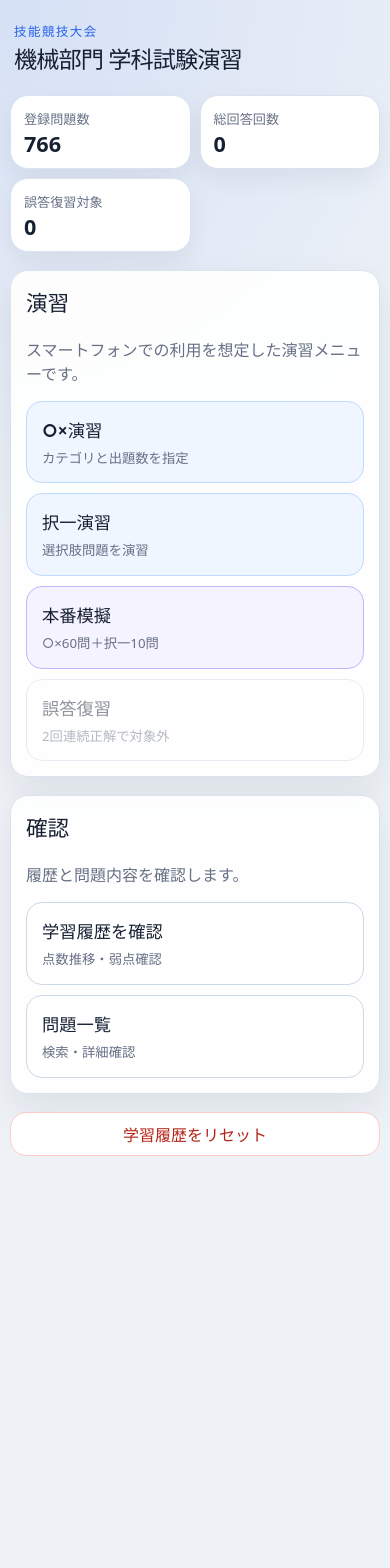
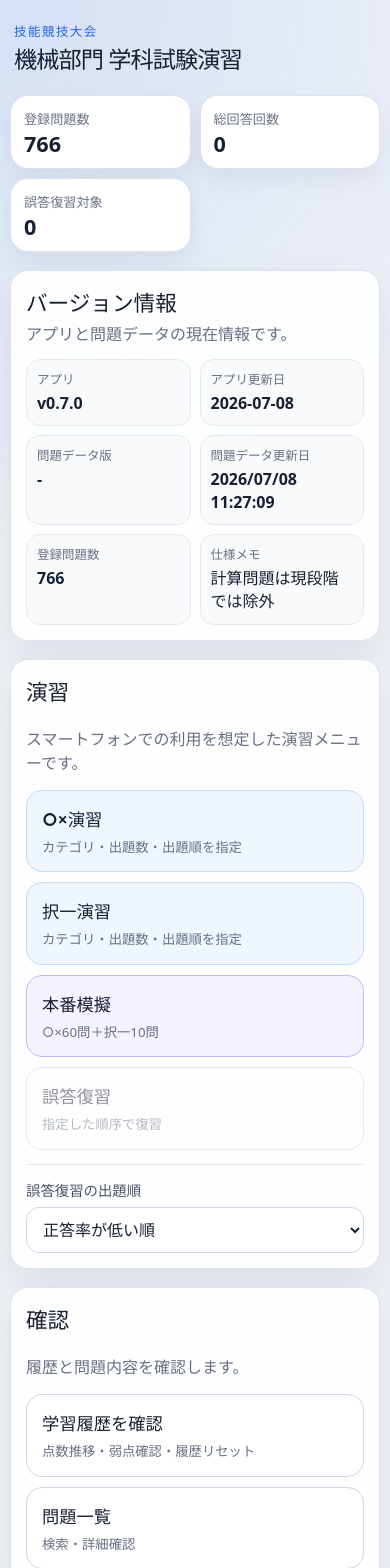
Before and after one commit to komatsu-koriyama/kikai-gakka-exam, a React (Vite) app: page / in a window 390 px wide. Shown: the top 1568 px of the page. Before the commit the page ends 1166 px from the top, so only its background shows below. Built offline with nearby package versions, Linux system fonts and the light colour scheme.

Commit message:
Implement practice ordering, missed review, reset ranges, and version info

```diff
--- a/src/App.css
+++ b/src/App.css
@@ -102,7 +102,8 @@ button:disabled {
 .panel,
 .question-card,
 .menu-section,
-.question-list-card {
+.question-list-card,
+.version-panel {
   border: 1px solid #d9e2ef;
   border-radius: 22px;
   background: rgba(255, 255, 255, 0.92);
@@ -122,14 +123,16 @@ button:disabled {
 
 .menu-section,
 .panel,
-.question-card {
+.question-card,
+.version-panel {
   padding: 20px;
 }
 
 .section-title-row,
 .page-title-row,
 .practice-top-bar,
-.question-list-head {
+.question-list-head,
+.version-title-row {
   display: flex;
   align-items: flex-start;
   justify-content: space-between;
@@ -138,12 +141,14 @@ button:disabled {
 
 .section-title-row h2,
 .page-title-row h2,
-.practice-top-bar h2 {
+.practice-top-bar h2,
+.version-title-row h2 {
   margin: 0;
   font-size: 1.35rem;
 }
 
-.section-title-row p {
+.section-title-row p,
+.version-title-row p {
   margin: 4px 0 0;
   color: #667085;
 }
@@ -188,6 +193,33 @@ button:disabled {
 .summary-card.warning {
   border-color: #fde68a;
   background: #fffbeb;
+}
+
+.version-grid {
+  display: grid;
+  grid-template-columns: repeat(3, minmax(0, 1fr));
+  gap: 10px;
+  margin-top: 14px;
+}
+
+.version-item {
+  border: 1px solid #e4eaf3;
+  border-radius: 14px;
+  padding: 12px;
+  background: #f8fafc;
+}
+
+.version-item span {
+  display: block;
+  color: #667085;
+  font-size: 0.78rem;
+  font-weight: 800;
+}
+
+.version-item strong {
+  display: block;
+  margin-top: 4px;
+  line-height: 1.45;
 }
 
 .menu-grid {
@@ -286,11 +318,6 @@ button:disabled {
   color: #b42318;
 }
 
-.danger-zone {
-  display: flex;
-  justify-content: flex-end;
-}
-
 .form-field {
   display: grid;
   gap: 7px;
@@ -325,6 +352,12 @@ button:disabled {
 .check-field input {
   width: 18px;
   height: 18px;
+}
+
+.wrong-review-toolbar {
+  margin-top: 14px;
+  border-top: 1px solid #e4eaf3;
+  padding-top: 14px;
 }
 
 .setup-status {
@@ -447,6 +480,17 @@ button:disabled {
 
 .history-card-list {
   display: none;
+}
+
+.reset-history-panel {
+  border-color: #fecaca;
+}
+
+.reset-action-grid {
+  display: grid;
+  grid-template-columns: repeat(3, minmax(0, 1fr));
+  gap: 10px;
+  margin-top: 14px;
 }
 
 .practice-screen {
@@ -676,7 +720,8 @@ button:disabled {
 
 .explanation-block p,
 .choice-explanation-item p,
-.detail-block p {
+.detail-block p,
+.detail-card p {
   margin: 6px 0 0;
   line-height: 1.7;
   white-space: pre-wrap;
@@ -866,9 +911,33 @@ tr:last-child td {
 }
 
 .question-detail {
+  display: grid;
+  gap: 12px;
   margin-top: 14px;
   border-top: 1px solid #e4eaf3;
   padding-top: 14px;
+}
+
+.detail-card {
+  border: 1px solid #e4eaf3;
+  border-radius: 16px;
+  padding: 14px;
+  background: #f8fafc;
+}
+
+.detail-card h4 {
+  margin: 0 0 10px;
+  color: #172033;
+}
+
+.answer-detail-card {
+  border-color: #bbf7d0;
+  background: #f0fdf4;
+}
+
+.correct-answer-text {
+  font-size: 1.06rem;
+  font-weight: 900;
 }
 
 .muted-text {
@@ -923,14 +992,16 @@ tr:last-child td {
     padding: 9px 10px;
   }
 
-  .summary-grid {
+  .summary-grid,
+  .version-grid {
     grid-template-columns: repeat(2, minmax(0, 1fr));
   }
 
   .menu-grid,
   .filter-grid,
   .category-checkbox-grid,
-  .history-option-filter-grid {
+  .history-option-filter-grid,
+  .reset-action-grid {
     grid-template-columns: 1fr;
   }
 
@@ -943,7 +1014,8 @@ tr:last-child td {
   .practice-top-bar,
   .question-list-head,
   .result-list-header,
-  .category-select-header {
+  .category-select-header,
+  .version-title-row {
     flex-direction: column;
     align-items: stretch;
   }
@@ -956,10 +1028,6 @@ tr:last-child td {
     width: 100%;
     justify-content: center;
     border-radius: 14px;
-  }
-
-  .danger-zone {
-    justify-content: stretch;
   }
 
   .true-false-actions {
@@ -1114,12 +1182,14 @@ tr:last-child td {
   .menu-section,
   .panel,
   .question-card,
-  .question-list-card {
+  .question-list-card,
+  .version-panel {
     border-radius: 18px;
     padding: 15px;
   }
 
-  .summary-grid {
+  .summary-grid,
+  .version-grid {
     grid-template-columns: 1fr 1fr;
     gap: 9px;
   }
@@ -1130,6 +1200,10 @@ tr:last-child td {
 
   .summary-card strong {
     font-size: 1.35rem;
+  }
+
+  .version-item {
+    padding: 10px;
   }
 
   .menu-grid {
--- a/src/App.jsx
+++ b/src/App.jsx
@@ -9,6 +9,10 @@ const TRUE_FALSE_SCORE = 0.2;
 const MULTIPLE_CHOICE_SCORE = 0.4;
 
 const LOW_ACCURACY_THRESHOLD = 70;
+
+const APP_VERSION = "0.7.0";
+const APP_UPDATED_AT = "2026-07-08";
+const APP_SPEC_NOTE = "計算問題は現段階では除外";
 
 const DEFAULT_HISTORY = {
   questionStats: {},
@@ -16,8 +20,30 @@ const DEFAULT_HISTORY = {
   mockExamAttempts: [],
 };
 
+const PRACTICE_ORDER_OPTIONS = [
+  { value: "random", label: "ランダム" },
+  { value: "registered", label: "登録順" },
+  { value: "low_accuracy", label: "正答率が低い順" },
+  { value: "few_attempts", label: "回答回数が少ない順" },
+];
+
+const WRONG_REVIEW_ORDER_OPTIONS = [
+  { value: "low_accuracy", label: "正答率が低い順" },
+  { value: "last_wrong", label: "最後に間違えた順" },
+  { value: "many_wrong", label: "不正解・無回答が多い順" },
+  { value: "random", label: "ランダム" },
+  { value: "registered", label: "登録順" },
+];
+
 function App() {
   const [questions, setQuestions] = useState([]);
+  const [questionDataMeta, setQuestionDataMeta] = useState({
+    version: "",
+    updatedAt: "",
+    source: "",
+    declaredQuestionCount: "",
+  });
+
   const [loadState, setLoadState] = useState({
     loading: true,
     error: "",
@@ -31,6 +57,8 @@ function App() {
   const [setupType, setSetupType] = useState(null);
   const [setupCategories, setSetupCategories] = useState([]);
   const [setupCount, setSetupCount] = useState(10);
+  const [setupOrder, setSetupOrder] = useState("random");
+  const [wrongReviewOrder, setWrongReviewOrder] = useState("low_accuracy");
 
   const [sessionQuestions, setSessionQuestions] = useState([]);
   const [currentIndex, setCurrentIndex] = useState(0);
@@ -39,7 +67,7 @@ function App() {
   const [currentResult, setCurrentResult] = useState(null);
   const [sessionResults, setSessionResults] = useState([]);
   const [sessionStartedAt, setSessionStartedAt] = useState(null);
-  const [lastMockMissedQuestionIds, setLastMockMissedQuestionIds] = useState([]);
+  const [lastMissedQuestionIds, setLastMissedQuestionIds] = useState([]);
 
   const [historyFilters, setHistoryFilters] = useState({
     categories: [],
@@ -73,9 +101,23 @@ function App() {
         }
 
         const data = await response.json();
+        const meta = data?.meta ?? {};
         const loadedQuestions = Array.isArray(data?.questions) ? data.questions : [];
 
         setQuestions(loadedQuestions.filter((question) => question));
+
+        setQuestionDataMeta({
+          version: normalizeText(data?.version) || normalizeText(meta.version),
+          updatedAt:
+            normalizeText(data?.updatedAt) ||
+            normalizeText(data?.generatedAt) ||
+            normalizeText(meta.updatedAt) ||
+            normalizeText(meta.generatedAt),
+          source: normalizeText(data?.source) || normalizeText(meta.source),
+          declaredQuestionCount:
+            data?.questionCount !== undefined && data?.questionCount !== null ? String(data.questionCount) : "",
+        });
+
         setLoadState({ loading: false, error: "" });
       } catch (error) {
         setLoadState({
@@ -122,6 +164,7 @@ function App() {
     setSetupType(type);
     setSetupCategories([]);
     setSetupCount(10);
+    setSetupOrder("random");
     setScreen("setup");
   }
 
@@ -154,7 +197,8 @@ function App() {
     });
 
     const count = clampNumber(Number(setupCount), 1, pool.length || 1);
-    const selected = shuffleArray(pool).slice(0, count);
+    const ordered = orderQuestions(pool, setupOrder, history);
+    const selected = ordered.slice(0, count);
 
     startSession({
       nextMode: setupType === "true_false" ? "true_false_practice" : "multiple_choice_practice",
@@ -192,7 +236,8 @@ function App() {
 
   function startWrongReview() {
     const wrongIds = new Set(history.wrongQuestionIds ?? []);
-    const selected = questions.filter((question) => wrongIds.has(question.id));
+    const pool = questions.filter((question) => wrongIds.has(question.id));
+    const selected = orderQuestions(pool, wrongReviewOrder, history);
 
     startSession({
       nextMode: "wrong_review",
@@ -200,12 +245,16 @@ function App() {
     });
   }
 
-  function startLastMockMissedReview() {
-    const missedIds = new Set(lastMockMissedQuestionIds);
-    const selected = questions.filter((question) => missedIds.has(question.id));
+  function startLastMissedReview() {
+    const orderMap = new Map(lastMissedQuestionIds.map((questionId, index) => [questionId, index]));
+    const missedIds = new Set(lastMissedQuestionIds);
+
+    const selected = questions
+      .filter((question) => missedIds.has(question.id))
+      .sort((a, b) => (orderMap.get(a.id) ?? 0) - (orderMap.get(b.id) ?? 0));
 
     startSession({
-      nextMode: "last_mock_missed_review",
+      nextMode: "missed_review",
       selectedQuestions: selected,
     });
   }
@@ -314,15 +363,15 @@ function App() {
 
   function finishSession(results) {
     const durationSeconds = sessionStartedAt ? Math.max(0, Math.round((Date.now() - sessionStartedAt) / 1000)) : 0;
-
-    if (mode === "mock_exam") {
     const missedIds = results
       .filter((result) => !result.isCorrect)
       .map((result) => result.question.id);
 
+    setLastMissedQuestionIds(missedIds);
+
+    if (mode === "mock_exam") {
       const summary = summarizeResults(results, durationSeconds);
 
-      setLastMockMissedQuestionIds(missedIds);
       setHistory((prev) => ({
         ...prev,
         mockExamAttempts: [
@@ -349,12 +398,36 @@ function App() {
     setScreen("result");
   }
 
-  function resetLearningHistory() {
-    const ok = window.confirm("学習履歴をリセットします。よろしいですか？");
+  function resetAllLearningHistory() {
+    const ok = window.confirm("すべての学習履歴をリセットします。よろしいですか？");
     if (!ok) return;
 
-    setHistory(DEFAULT_HISTORY);
-    setLastMockMissedQuestionIds([]);
+    setHistory({
+      questionStats: {},
+      wrongQuestionIds: [],
+      mockExamAttempts: [],
+    });
+    setLastMissedQuestionIds([]);
+  }
+
+  function resetMockExamHistory() {
+    const ok = window.confirm("本番模擬の履歴だけをリセットします。よろしいですか？");
+    if (!ok) return;
+
+    setHistory((prev) => ({
+      ...prev,
+      mockExamAttempts: [],
+    }));
+  }
+
+  function clearWrongReviewTargets() {
+    const ok = window.confirm("誤答復習対象だけをクリアします。問題別の回答履歴は残ります。よろしいですか？");
+    if (!ok) return;
+
+    setHistory((prev) => ({
+      ...prev,
+      wrongQuestionIds: [],
+    }));
   }
 
   function toggleQuestionDetail(questionId) {
@@ -567,13 +640,16 @@ function App() {
         <MenuScreen
           totalQuestions={questions.length}
           topSummary={topSummary}
+          dataMeta={questionDataMeta}
+          wrongReviewOrder={wrongReviewOrder}
+          wrongReviewOrderOptions={WRONG_REVIEW_ORDER_OPTIONS}
+          onWrongReviewOrderChange={setWrongReviewOrder}
           onOpenTrueFalse={() => openSetup("true_false")}
           onOpenMultipleChoice={() => openSetup("multiple_choice")}
           onStartMockExam={startMockExamWithConfirm}
           onStartWrongReview={startWrongReview}
           onOpenHistory={() => setScreen("history")}
           onOpenQuestionList={() => setScreen("question_list")}
-          onResetHistory={resetLearningHistory}
           canStartWrongReview={(history.wrongQuestionIds?.length ?? 0) > 0}
         />
       )}
@@ -583,11 +659,14 @@ function App() {
           setupType={setupType}
           setupCategories={setupCategories}
           setupCount={setupCount}
+          setupOrder={setupOrder}
+          orderOptions={PRACTICE_ORDER_OPTIONS}
           categories={categories}
           questionCount={setupQuestionCount}
           onToggleCategory={toggleSetupCategory}
           onClearCategories={clearSetupCategories}
           onCountChange={setSetupCount}
+          onOrderChange={setSetupOrder}
           onStart={startPracticeFromSetup}
           onBack={backToMenu}
         />
@@ -619,8 +698,8 @@ function App() {
           results={sessionResults}
           categoryRows={categoryResultRows}
           onBackToMenu={backToMenu}
-          onReviewLastMissed={startLastMockMissedReview}
-          showLastMissedReview={mode === "mock_exam" && lastMockMissedQuestionIds.length > 0}
+          onReviewMissed={startLastMissedReview}
+          showMissedReview={lastMissedQuestionIds.length > 0}
         />
       )}
 
@@ -632,6 +711,9 @@ function App() {
           categories={categories}
           filters={historyFilters}
           onFilterChange={setHistoryFilters}
+          onResetAllHistory={resetAllLearningHistory}
+          onResetMockExamHistory={resetMockExamHistory}
+          onClearWrongReviewTargets={clearWrongReviewTargets}
           onBack={backToMenu}
         />
       )}
@@ -654,13 +736,16 @@ function App() {
 function MenuScreen({
   totalQuestions,
   topSummary,
+  dataMeta,
+  wrongReviewOrder,
+  wrongReviewOrderOptions,
+  onWrongReviewOrderChange,
   onOpenTrueFalse,
   onOpenMultipleChoice,
   onStartMockExam,
   onStartWrongReview,
   onOpenHistory,
   onOpenQuestionList,
-  onResetHistory,
   canStartWrongReview,
 }) {
   return (
@@ -680,6 +765,8 @@ function MenuScreen({
         </div>
       </section>
 
+      <VersionInfoPanel totalQuestions={totalQuestions} dataMeta={dataMeta} />
+
       <section className="menu-section">
         <div className="section-title-row">
           <h2>演習</h2>
@@ -689,12 +776,12 @@ function MenuScreen({
         <div className="menu-grid">
           <button className="menu-button primary" onClick={onOpenTrueFalse}>
             <span>○×演習</span>
-            <small>カテゴリと出題数を指定</small>
+            <small>カテゴリ・出題数・出題順を指定</small>
           </button>
 
           <button className="menu-button primary" onClick={onOpenMultipleChoice}>
             <span>択一演習</span>
-            <small>選択肢問題を演習</small>
+            <small>カテゴリ・出題数・出題順を指定</small>
           </button>
 
           <button className="menu-button accent" onClick={onStartMockExam}>
@@ -704,8 +791,21 @@ function MenuScreen({
 
           <button className="menu-button" onClick={onStartWrongReview} disabled={!canStartWrongReview}>
             <span>誤答復習</span>
-            <small>2回連続正解で対象外</small>
-          </button>
+            <small>指定した順序で復習</small>
+          </button>
+        </div>
+
+        <div className="wrong-review-toolbar">
+          <label className="form-field">
+            <span>誤答復習の出題順</span>
+            <select value={wrongReviewOrder} onChange={(event) => onWrongReviewOrderChange(event.target.value)}>
+              {wrongReviewOrderOptions.map((option) => (
+                <option key={option.value} value={option.value}>
+                  {option.label}
+                </option>
+              ))}
+            </select>
+          </label>
         </div>
       </section>
 
@@ -718,7 +818,7 @@ function MenuScreen({
         <div className="menu-grid">
           <button className="menu-button" onClick={onOpenHistory}>
             <span>学習履歴を確認</span>
-            <small>点数推移・弱点確認</small>
+            <small>点数推移・弱点確認・履歴リセット</small>
           </button>
 
           <button className="menu-button" onClick={onOpenQuestionList}>
@@ -727,13 +827,47 @@ function MenuScreen({
           </button>
         </div>
       </section>
-
-      <div className="danger-zone">
-        <button className="ghost-button danger" onClick={onResetHistory}>
-          学習履歴をリセット
-        </button>
-      </div>
     </main>
+  );
+}
+
+function VersionInfoPanel({ totalQuestions, dataMeta }) {
+  return (
+    <section className="version-panel">
+      <div className="version-title-row">
+        <div>
+          <h2>バージョン情報</h2>
+          <p className="muted-text">アプリと問題データの現在情報です。</p>
+        </div>
+      </div>
+
+      <div className="version-grid">
+        <div className="version-item">
+          <span>アプリ</span>
+          <strong>v{APP_VERSION}</strong>
+        </div>
+        <div className="version-item">
+          <span>アプリ更新日</span>
+          <strong>{APP_UPDATED_AT}</strong>
+        </div>
+        <div className="version-item">
+          <span>問題データ版</span>
+          <strong>{displayMetaValue(dataMeta.version)}</strong>
+        </div>
+        <div className="version-item">
+          <span>問題データ更新日</span>
+          <strong>{displayMetaValue(dataMeta.updatedAt)}</strong>
+        </div>
+        <div className="version-item">
+          <span>登録問題数</span>
+          <strong>{totalQuestions}</strong>
+        </div>
+        <div className="version-item">
+          <span>仕様メモ</span>
+          <strong>{APP_SPEC_NOTE}</strong>
+        </div>
+      </div>
+    </section>
   );
 }
 
@@ -741,11 +875,14 @@ function SetupScreen({
   setupType,
   setupCategories,
   setupCount,
+  setupOrder,
+  orderOptions,
   categories,
   questionCount,
   onToggleCategory,
   onClearCategories,
   onCountChange,
+  onOrderChange,
   onStart,
   onBack,
 }) {
@@ -800,6 +937,17 @@ function SetupScreen({
             })}
           </div>
         </div>
+
+        <label className="form-field">
+          <span>出題順</span>
+          <select value={setupOrder} onChange={(event) => onOrderChange(event.target.value)}>
+            {orderOptions.map((option) => (
+              <option key={option.value} value={option.value}>
+                {option.label}
+              </option>
+            ))}
+          </select>
+        </label>
 
         <label className="form-field">
           <span>出題数</span>
@@ -1010,8 +1158,8 @@ function ResultScreen({
   results,
   categoryRows,
   onBackToMenu,
-  onReviewLastMissed,
-  showLastMissedReview,
+  onReviewMissed,
+  showMissedReview,
 }) {
   const [showOnlyMissed, setShowOnlyMissed] = useState(false);
 
@@ -1065,12 +1213,12 @@ function ResultScreen({
         </div>
       </section>
 
-      {showLastMissedReview && (
+      {showMissedReview && (
         <section className="panel highlight-panel">
-          <h3>今回間違えた問題の復習</h3>
-          <p>直前の本番模擬で不正解または無回答だった問題だけを復習できます。</p>
-          <button className="wide-button primary" onClick={onReviewLastMissed}>
-            今回間違えた問題を復習する
+          <h3>間違えた問題だけ再演習</h3>
+          <p>今回の演習で不正解または無回答だった問題だけを再演習できます。</p>
+          <button className="wide-button primary" onClick={onReviewMissed}>
+            間違えた問題だけ再演習する
           </button>
         </section>
       )}
@@ -1179,6 +1327,9 @@ function HistoryScreen({
   categories,
   filters,
   onFilterChange,
+  onResetAllHistory,
+  onResetMockExamHistory,
+  onClearWrongReviewTargets,
   onBack,
 }) {
   const selectedCategories = Array.isArray(filters.categories) ? filters.categories : [];
@@ -1478,6 +1629,23 @@ function HistoryScreen({
           )}
         </div>
       </section>
+
+      <section className="panel reset-history-panel">
+        <h3>学習履歴のリセット</h3>
+        <p className="muted-text">削除する範囲を選択できます。</p>
+
+        <div className="reset-action-grid">
+          <button className="ghost-button danger" onClick={onResetAllHistory}>
+            全履歴リセット
+          </button>
+          <button className="ghost-button danger" onClick={onResetMockExamHistory}>
+            本番模擬履歴のみリセット
+          </button>
+          <button className="ghost-button danger" onClick={onClearWrongReviewTargets}>
+            誤答復習対象のみクリア
+          </button>
+        </div>
+      </section>
     </main>
   );
 }
@@ -1656,22 +1824,28 @@ function QuestionListScreen({
 
               {expanded && (
                 <div className="question-detail">
+                  <div className="detail-card">
+                    <h4>基本情報</h4>
                     <DetailRow label="問題ID" value={question.id} />
                     <DetailRow label="形式" value={question.type === "true_false" ? "○×" : "択一"} />
                     <DetailRow label="カテゴリ" value={normalizeText(question.category) || "未設定"} />
                     <DetailRow label="サブカテゴリ" value={normalizeText(question.subCategory) || "-"} />
                     <DetailRow label="タグ" value={(question.tags ?? []).join(", ") || "-"} />
-
-                  <div className="detail-block">
+                  </div>
+
+                  <div className="detail-card">
                     <h4>問題文</h4>
                     <p>{question.question}</p>
                     {renderImage(question.image, "問題画像")}
                   </div>
 
-                  <DetailRow label="正解" value={getCorrectAnswerText(question)} />
+                  <div className="detail-card answer-detail-card">
+                    <h4>正解</h4>
+                    <p className="correct-answer-text">{getCorrectAnswerText(question)}</p>
+                  </div>
 
                   {question.type === "multiple_choice" && Array.isArray(question.choices) && (
-                    <div className="detail-block">
+                    <div className="detail-card">
                       <h4>選択肢</h4>
                       {question.choices.map((choice) => (
                         <div key={choice.id} className="choice-explanation-item">
@@ -1686,13 +1860,14 @@ function QuestionListScreen({
                   )}
 
                   {question.explanation && (
-                    <div className="detail-block">
+                    <div className="detail-card">
                       <h4>総合解説</h4>
                       <p>{question.explanation}</p>
+                      {renderImage(question.explanationImage, "解説画像")}
                     </div>
                   )}
 
-                  {renderImage(question.explanationImage, "解説画像")}
+                  {!question.explanation && renderImage(question.explanationImage, "解説画像")}
                 </div>
               )}
             </article>
@@ -1790,6 +1965,7 @@ function updateLearningHistory(history, result) {
     lastResult: "",
     consecutiveCorrect: 0,
     lastAnsweredAt: "",
+    lastWrongAt: "",
   };
 
   const lastResult = result.isUnanswered ? "unanswered" : result.isCorrect ? "correct" : "wrong";
@@ -1802,6 +1978,7 @@ function updateLearningHistory(history, result) {
     lastResult,
     consecutiveCorrect: result.isCorrect ? previousStat.consecutiveCorrect + 1 : 0,
     lastAnsweredAt: result.answeredAt,
+    lastWrongAt: result.isCorrect ? previousStat.lastWrongAt ?? "" : result.answeredAt,
   };
 
   const wrongSet = new Set(history.wrongQuestionIds ?? []);
@@ -1847,6 +2024,52 @@ function summarizeResults(results, durationSeconds) {
   };
 }
 
+function orderQuestions(items, order, history) {
+  if (order === "random") return shuffleArray(items);
+
+  const rows = items.map((question, index) => {
+    const stat = history.questionStats?.[question.id] ?? {};
+    const attempts = Number(stat.attempts ?? 0);
+    const correct = Number(stat.correct ?? 0);
+    const wrong = Number(stat.wrong ?? 0);
+    const unanswered = Number(stat.unanswered ?? 0);
+    const mistakes = wrong + unanswered;
+    const accuracy = attempts > 0 ? correct / attempts : 1.01;
+    const lastAnsweredTime = toTime(stat.lastAnsweredAt);
+    const lastWrongTime =
+      toTime(stat.lastWrongAt) ||
+      (stat.lastResult === "wrong" || stat.lastResult === "unanswered" ? lastAnsweredTime : 0);
+
+    return {
+      question,
+      index,
+      attempts,
+      mistakes,
+      accuracy,
+      lastWrongTime,
+    };
+  });
+
+  rows.sort((a, b) => {
+    switch (order) {
+      case "registered":
+        return a.index - b.index;
+      case "low_accuracy":
+        return a.accuracy - b.accuracy || b.mistakes - a.mistakes || a.index - b.index;
+      case "few_attempts":
+        return a.attempts - b.attempts || a.index - b.index;
+      case "last_wrong":
+        return b.lastWrongTime - a.lastWrongTime || a.index - b.index;
+      case "many_wrong":
+        return b.mistakes - a.mistakes || a.accuracy - b.accuracy || a.index - b.index;
+      default:
+        return a.index - b.index;
+    }
+  });
+
+  return rows.map((row) => row.question);
+}
+
 function stratifiedSampleByCategory(items, targetCount) {
   if (items.length <= targetCount) return shuffleArray(items);
 
@@ -1936,8 +2159,8 @@ function getModeTitle(mode) {
       return "本番模擬";
     case "wrong_review":
       return "誤答復習";
-    case "last_mock_missed_review":
-      return "今回間違えた問題の復習";
+    case "missed_review":
+      return "間違えた問題だけ再演習";
     default:
       return "演習";
   }
@@ -1992,6 +2215,10 @@ function normalizeText(value) {
   return typeof value === "string" ? value.trim() : "";
 }
 
+function displayMetaValue(value) {
+  return normalizeText(value) || "-";
+}
+
 function clampNumber(value, min, max) {
   if (Number.isNaN(value)) return min;
   return Math.min(Math.max(value, min), max);
@@ -2001,4 +2228,11 @@ function createAttemptId() {
   return `mock-${Date.now()}-${Math.random().toString(36).slice(2, 8)}`;
 }
 
+function toTime(value) {
+  if (!value) return 0;
+
+  const time = new Date(value).getTime();
+  return Number.isNaN(time) ? 0 : time;
+}
+
 export default App;
```
Lines whose indentation alone changed are shown as unchanged.
